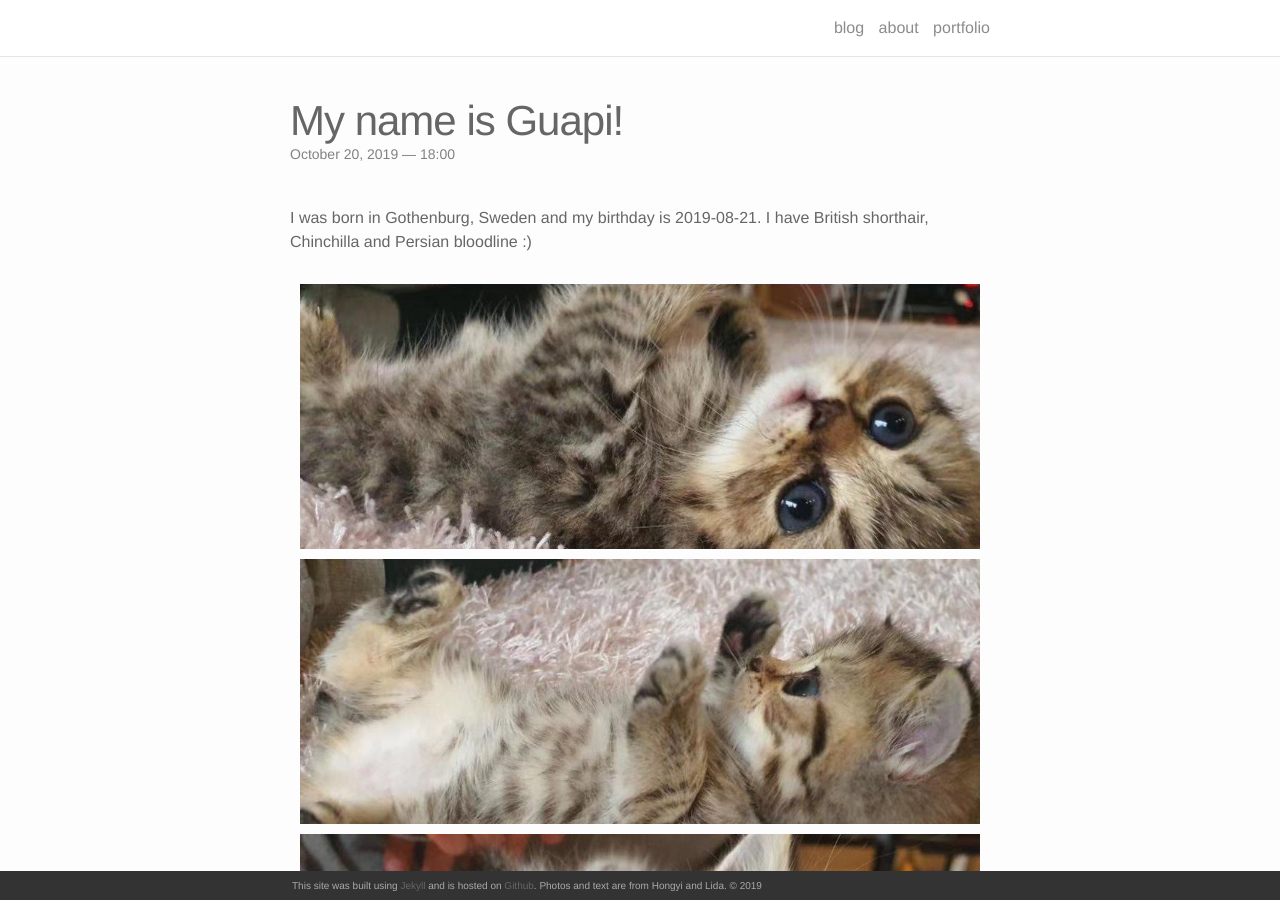
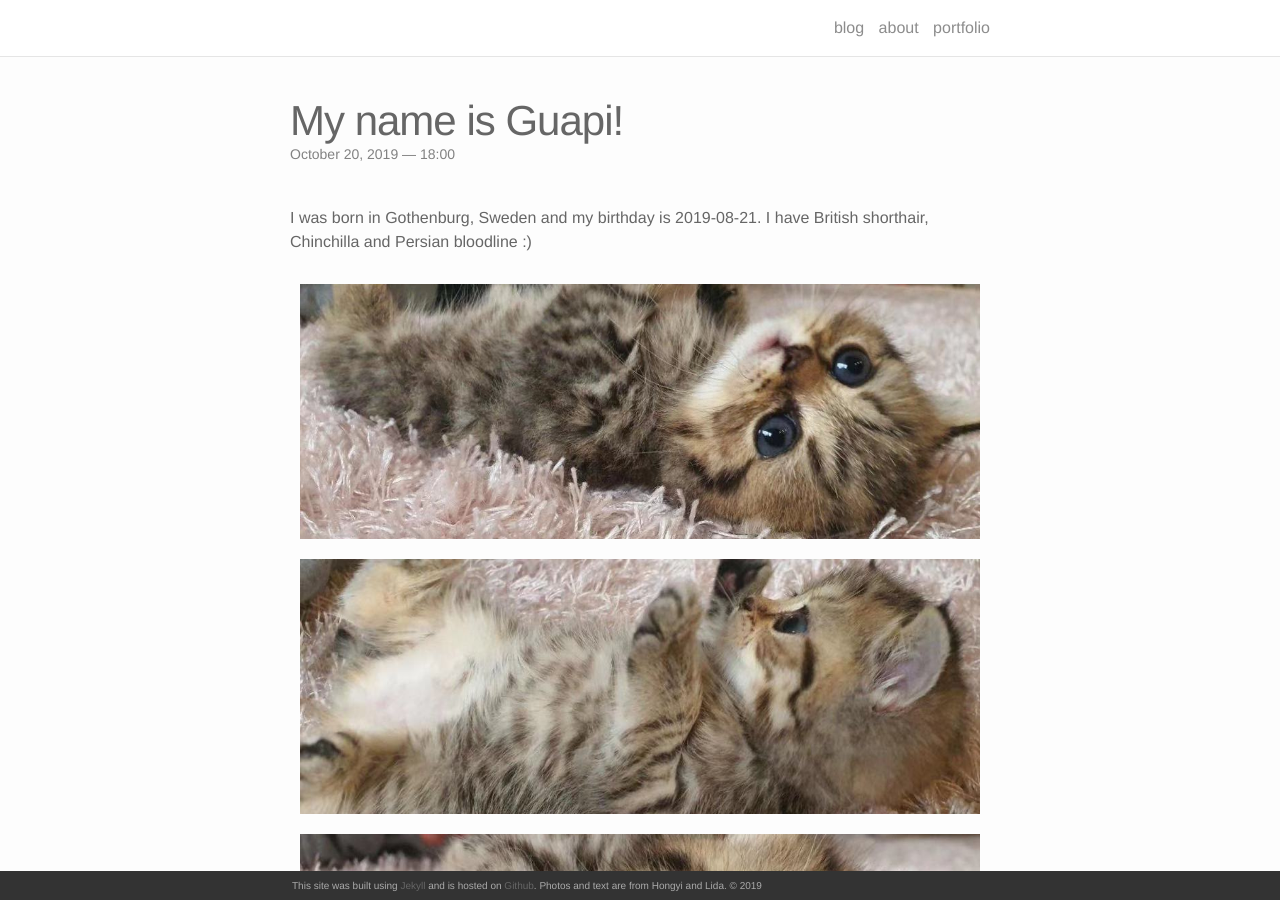
Before and after one commit to guapi-zh/guapi-zh.github.io, a Jekyll site: the page built from _posts/2019-10-20-name.markdown, in a window 1280 px wide and 900 px high. Built offline with Jekyll 4.4.1, drawn with Linux system fonts in a browser that asks for light colours; nearby versions of some CDN libraries.

Commit message:
Try to avoid the missing compile

```diff
--- a/_posts/2019-10-20-name.markdown
+++ b/_posts/2019-10-20-name.markdown
@@ -7,15 +7,15 @@ description: Introduction!
 I was born in Gothenburg, Sweden and my birthday is 2019-08-21. I have British shorthair, Chinchilla and Persian bloodline :)
 
 <div class="img_row">
-	<img class="col three" src="/img/191020/1.jpeg" style="height:150%">
+	<img class="col three" src="/img/191020/1.jpeg">
 </div>
 
 <div class="img_row">
-	<img class="col three" src="/img/191020/2.jpeg" style="height:150%">
+	<img class="col three" src="/img/191020/2.jpeg">
 </div>
 
 <div class="img_row">
-	<img class="col three" src="/img/191020/3.jpeg" style="height:150%">
+	<img class="col three" src="/img/191020/3.jpeg">
 </div>
 
 <div class="col three caption">
```
